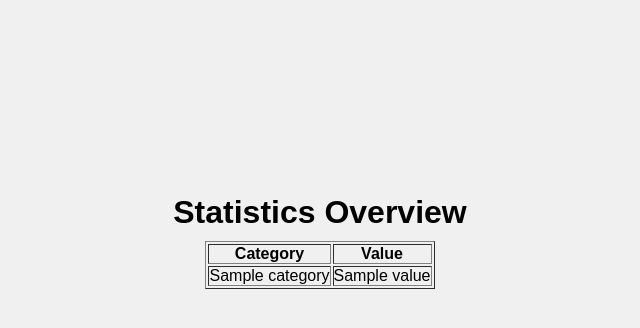
After one commit to iantang08/UTRAHacks2025, a Flask app: page /statistics in a window 1280 px wide. The commit adds this page. Shown: the part 164-492 px from the top of the page, without its empty margins (320-960 px from the left). Run offline with Flask 3, Linux system fonts and the light colour scheme; a database or web service that is not in the repository returns one stand-in record (values such as "Sample title").

Commit message:
created statistics page

```diff
--- a/frontend/app.py
+++ b/frontend/app.py
@@ -6,7 +6,7 @@ import os
 app = Flask(__name__)
 
 # Load MongoDB Atlas URI from environment variables
-MONGO_URI = os.getenv("MONGO_URI", "mongodb+srv://tophu:iloveyordles123@fitness.n3yup.mongodb.net/?retryWrites=true&w=majority&appName=fitness")
+MONGO_URI = os.getenv("MONGO_URI", "mongodb+srv://iantang9000:iloveyordles123@fitness.n3yup.mongodb.net/?retryWrites=true&w=majority&appName=fitness")
 
 try:
     client = MongoClient(MONGO_URI)  # Connect to MongoDB Atlas
@@ -72,5 +72,12 @@ def get_exercises():
     exercises = list(collection.find({}, {"_id": 0, "exercise_name": 1}))
     return jsonify(exercises)
 
+@app.route('/statistics')
+def statistics():
+    # Fetch statistics data from MongoDB
+    stats_data = list(collection.find())
+    # pass statistics data to template
+    return render_template('statistics.html', stats = stats_data)
+
 if __name__ == '__main__':
     app.run(debug=True)
--- a/frontend/templates/home.html
+++ b/frontend/templates/home.html
@@ -17,6 +17,7 @@
                 <div>
                     <a href="{{ url_for('remove_exercise', exercise_id=exercise._id) }}">Remove</a>
                     <a href="{{ url_for('exercise', exercise_name=exercise.exercise_name) }}">Start</a>
+                    <a href="{{ url_for('statistics')}}"> Stats</a>
                 </div>
             </li>
         {% endfor %}
--- /dev/null
+++ b/frontend/templates/statistics.html
@@ -0,0 +1,28 @@
+{% extends "layout.html" %}
+
+{% block title %}Statistics{% endblock %}
+
+{% block content %}
+    <h1>Statistics Overview</h1>
+
+    <table border="1">
+        <thead>
+            <tr>
+                <th>Category</th>
+                <th>Value</th>
+            </tr>
+        </thead>
+        <tbody>
+            {% for stat in stats %}
+                <tr>
+                    <td>{{ stat.category }}</td>
+                    <td>{{ stat.value }}</td>
+                </tr>
+            {% else %}
+                <tr>
+                    <td colspan="2">No statistics available</td>
+                </tr>
+            {% endfor %}
+        </tbody>
+    </table>
+{% endblock %}
```
